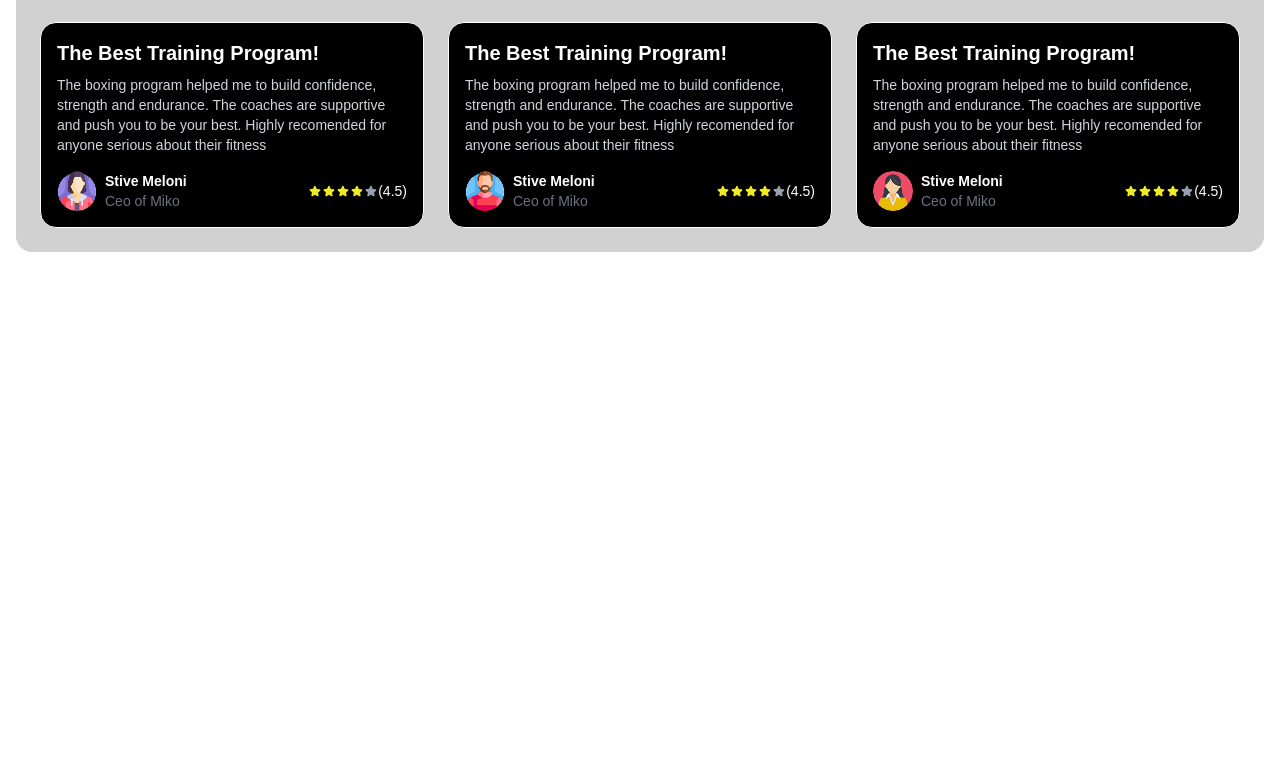
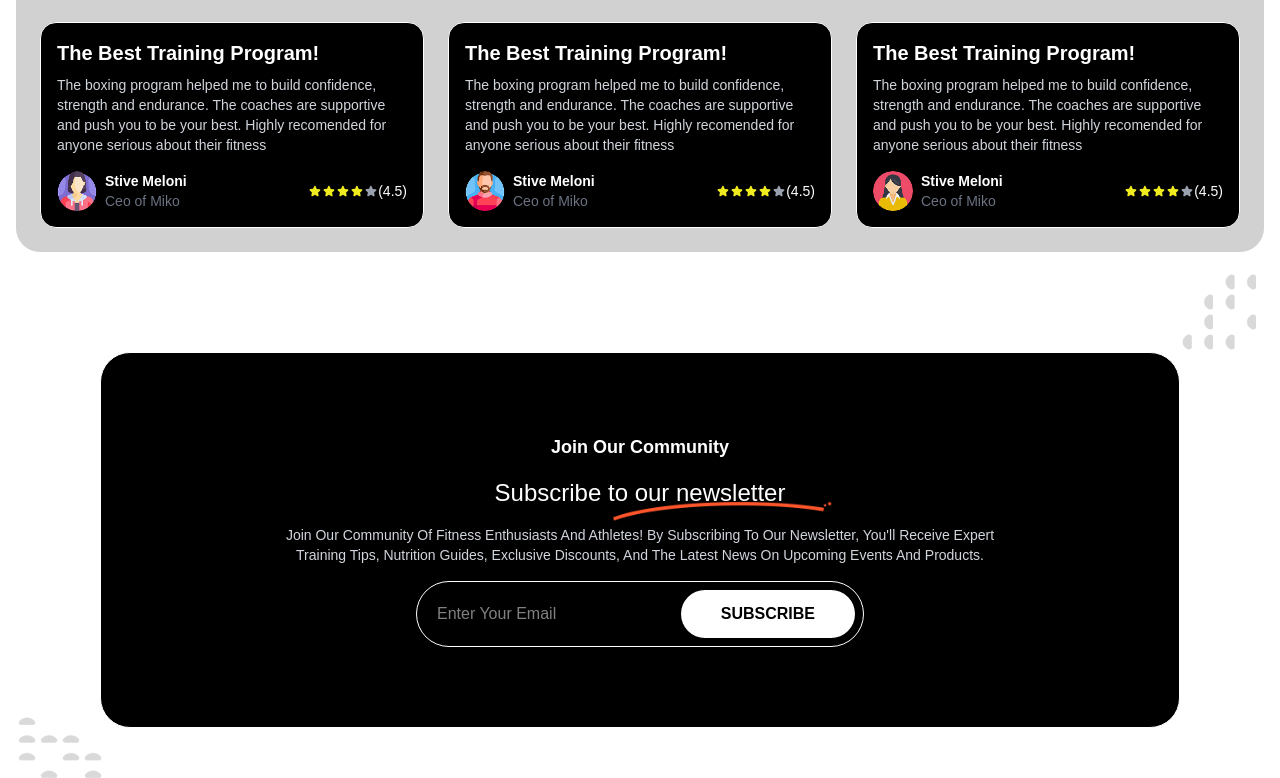
Before and after one commit to sohid7254/gymnastic, a React (Vite) app: page / in a window 1280 px wide. Shown: the part 2961-3739 px from the top of the page. Before the commit the page ends 3213 px from the top, so only its background shows below. Built offline with nearby package versions, Linux system fonts and the light colour scheme; a web font is replaced by a local one.

Commit message:
added services section

```diff
--- a/src/Components/Review.jsx
+++ b/src/Components/Review.jsx
@@ -70,7 +70,7 @@ const Review = () => {
                 {/* Image positioned higher */}
                 <img src={group4} alt="Why Choose Us" className="w-10 h-10 sm:w-14 sm:h-14 md:w-16 md:h-16 lg:w-20 lg:h-20 lg:ml-6 -mt-6" />
             </div>
-            <section className=" rounded-2xl bg-[#d1d1d1] p-6 mt-5">
+            <section className=" rounded-3xl bg-[#d1d1d1] p-6 mt-5">
                 <div className="grid grid-cols-1 sm:grid-cols-2 lg:grid-cols-3 gap-6">
                     {reviews.map((review) => (
                         <div key={review.id} className="border bg-[#000000] text-white rounded-2xl p-4">
--- /dev/null
+++ b/src/Components/Service.jsx
@@ -0,0 +1,53 @@
+import React from "react";
+import group4 from "../assets/group4.png";
+import vector from "../assets/vector.png";
+
+const Service = () => {
+    return (
+        <section className="relative mt-5">
+            {/* Top decorative image */}
+            <div className="flex justify-end items-center mb-2 lg:mb-0">
+                <img src={group4} alt="Group 4" className="rotate-270 w-10 h-10 sm:w-16 sm:h-16 md:w-20 md:h-20 mr-2" />
+            </div>
+
+            {/* Main content box */}
+            <div
+                className="relative flex flex-col justify-center items-center
+                            bg-black text-white rounded-[30px] border
+                            lg:w-270 w-80 p-6 lg:py-20 mx-auto space-y-4"
+            >
+                <h1 className="text-base md:text-lg font-semibold">Join Our Community</h1>
+
+                <div className="relative">
+                    <h3 className="lg:text-2xl md:text-4xl tilt text-center">Subscribe to our newsletter</h3>
+                    {/* Decorative underline image */}
+                    <img src={vector} alt="Vector" className="absolute lg:left-2 left-45 transform -translate-x-1/2 lg:translate-x-1/2 top-1/2 mt-2 w-20 lg:w-55" />
+                </div>
+
+                <p className="text-[7px] lg:text-sm md:text-sm text-gray-300 text-center">
+                    Join Our Community Of Fitness Enthusiasts And Athletes! By Subscribing To Our Newsletter, You'll Receive Expert <br /> Training Tips, Nutrition Guides, Exclusive Discounts, And The Latest News On Upcoming Events And Products.
+                </p>
+
+                {/* Input + Button */}
+                <div
+                    className="flex items-center border border-white rounded-full overflow-hidden bg-black
+                                lg:w-full lg:max-w-md w- p-2"
+                >
+                    <input type="email" placeholder="Enter Your Email" className="flex-1 px-3 py-2 text-white bg-transparent focus:outline-none text-sm md:text-base" />
+                    <button
+                        type="submit"
+                        className="bg-white rounded-full text-black font-bold px-2 md:px-10 py-2 md:py-3
+                            hover:bg-gray-100 transition text-sm md:text-base"
+                    >
+                        SUBSCRIBE
+                    </button>
+                </div>
+            </div>
+
+            {/* Bottom decorative image */}
+            <img src={group4} alt="Group 4" className="absolute top-67 lg:top-110 z-20 w-15 lg:w-22" />
+        </section>
+    );
+};
+
+export default Service;
--- a/src/Pages/LandingPage.jsx
+++ b/src/Pages/LandingPage.jsx
@@ -3,6 +3,7 @@ import Banner from "../Components/banner";
 import Products from "../Components/Products";
 import ChoseUs from "../Components/ChoseUs";
 import Review from "../Components/Review";
+import Service from "../Components/Service";
 
 const LandingPage = () => {
     return (
@@ -11,6 +12,7 @@ const LandingPage = () => {
             <Products />
             <ChoseUs/>
             <Review/>
+            <Service/>
         </>
     );
 };
```
Also changed, not shown: src/assets/vector.png (added).
